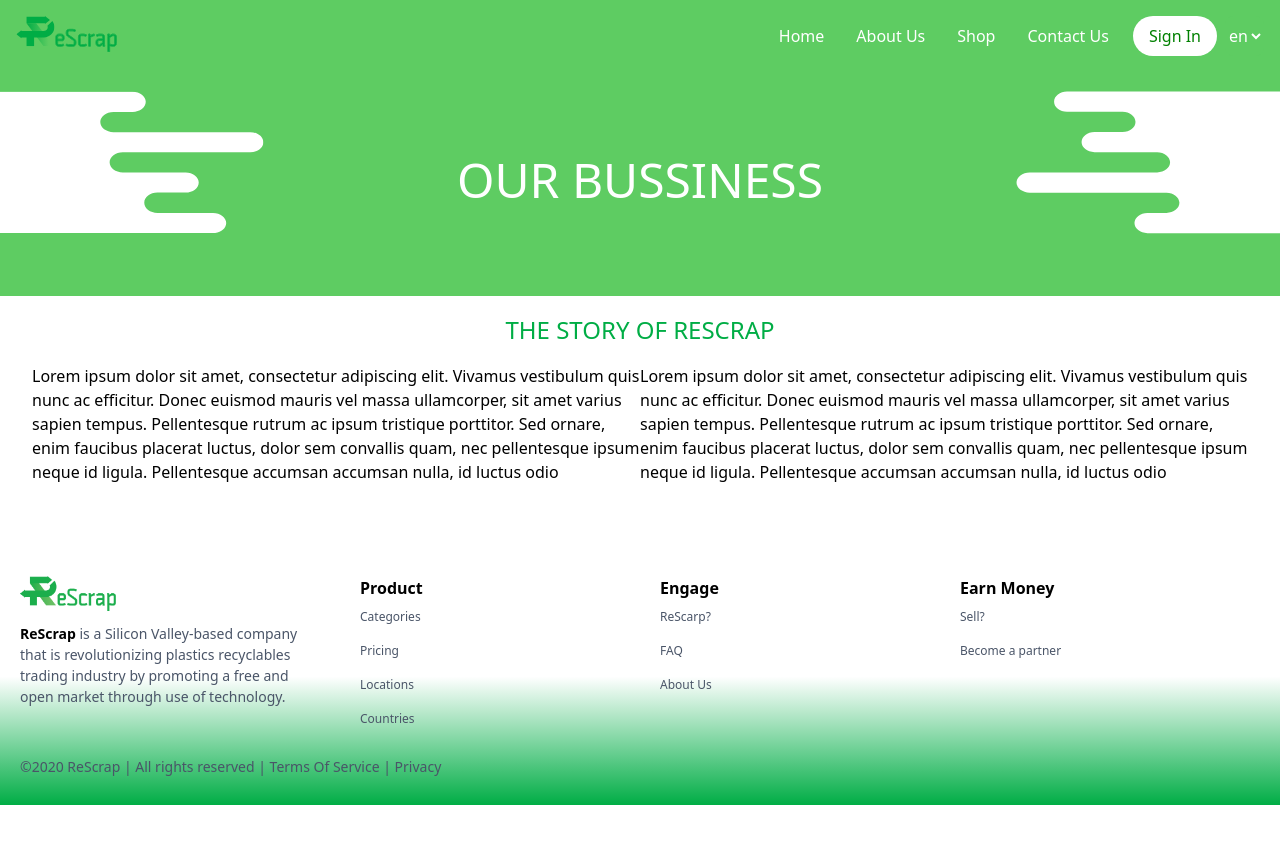
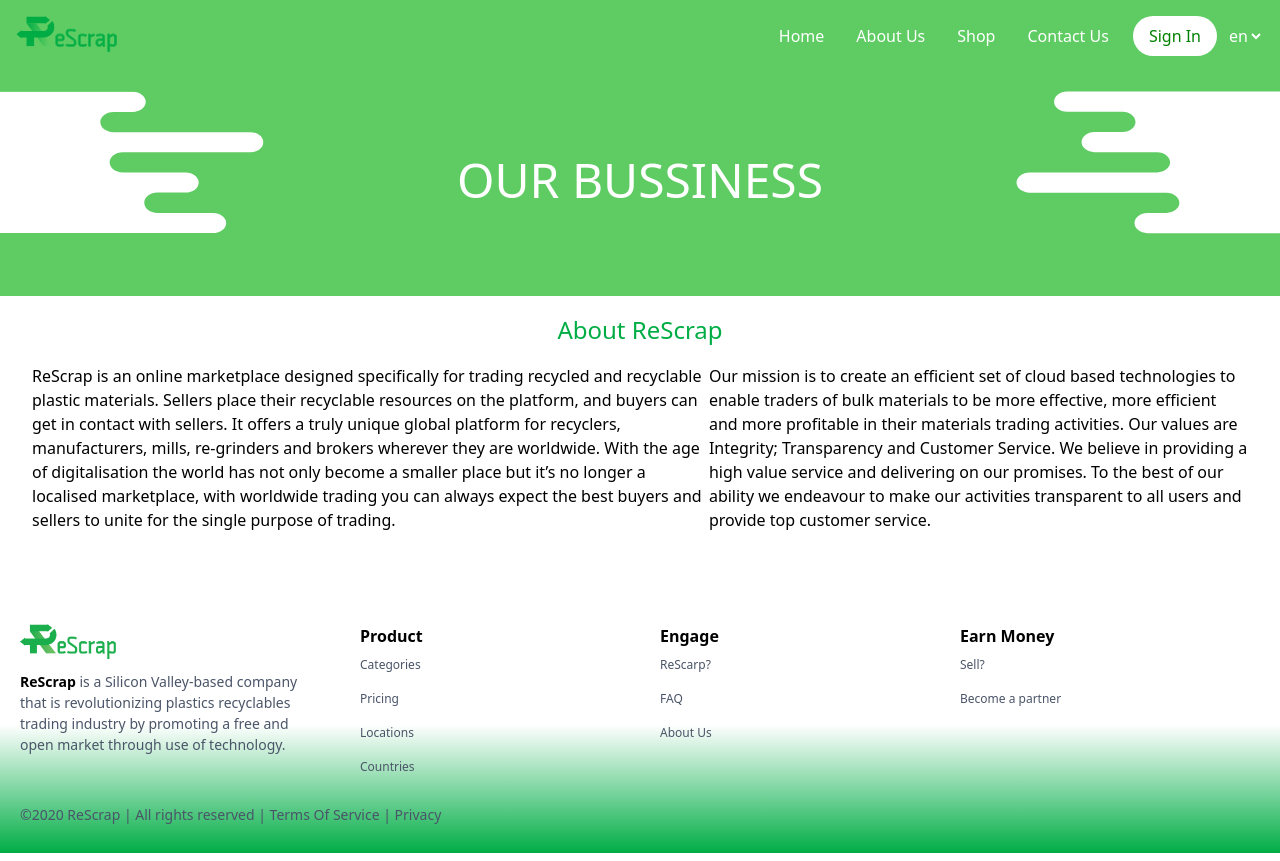
Before and after one commit to ReCoded-Org/capstone-project-rescrap, a React (Create React App) app: page /about-us in a window 1280 px wide. Before the commit the page ends 813 px from the top, so only its background shows below. Built offline with nearby package versions, Linux system fonts and the light colour scheme.

Commit message:
Doc: Write a proper content for the website

```diff
--- a/src/components/Intro/Intro.jsx
+++ b/src/components/Intro/Intro.jsx
@@ -10,7 +10,7 @@
     return ( <div className="intro h-screen">
       <div>{nav}</div>
     <div className="intro-content p-12 py-24">
-        <Title classes=" text-green-200 my-4" text="Recycling Marketplace"/>
+        <Title classes=" text-green-200 my-4" text="Scrap Recycling Marketplace"/>
         <Description classes=" text-lg my-4" text="Connect and trade directly with suppliers & buyers of recyclable plastics" />
         <Button btnClasses=" bg-green-200 text-white my-4 " btnClickHandler='' btnText="Sign up" />
     </div> </div>);
--- a/src/containers/About-us/About-us-info.jsx
+++ b/src/containers/About-us/About-us-info.jsx
@@ -5,18 +5,14 @@
 const AboutUsInfo = () => {
     return <div>
         <SubTitle
-        text='THE STORY OF RESCRAP'
+        text='About ReScrap'
         classes='text-5xl text-center text-green-100 m-4 ' />
         <div className='text-base flex mx-8 mb-16'>
-            <p>Lorem ipsum dolor sit amet, consectetur adipiscing elit. Vivamus vestibulum quis nunc ac efficitur.
-                 Donec euismod mauris vel massa ullamcorper, sit amet varius sapien tempus. Pellentesque rutrum ac
-                  ipsum tristique porttitor. Sed ornare, enim faucibus placerat luctus, dolor sem convallis quam,
-                   nec pellentesque ipsum neque id ligula. Pellentesque accumsan accumsan nulla, id luctus odio
+            <p>ReScrap is an online marketplace designed specifically for trading recycled and recyclable plastic materials. Sellers place their recyclable resources on the platform, and buyers can get in contact with sellers. It offers a truly unique global platform for recyclers, manufacturers, mills, re-grinders and brokers wherever they are worldwide. With the age of digitalisation the world has not only become a smaller place but it’s no longer a localised marketplace, with worldwide trading you can always expect the best buyers and sellers to unite for the single purpose of trading.
                    </p>
-                    <p>Lorem ipsum dolor sit amet, consectetur adipiscing elit. Vivamus vestibulum quis nunc ac efficitur.
-                 Donec euismod mauris vel massa ullamcorper, sit amet varius sapien tempus. Pellentesque rutrum ac
-                  ipsum tristique porttitor. Sed ornare, enim faucibus placerat luctus, dolor sem convallis quam,
-                   nec pellentesque ipsum neque id ligula. Pellentesque accumsan accumsan nulla, id luctus odio
+                    <p>Our mission is to create an efficient set of cloud based technologies to enable traders of bulk materials to be more effective, more efficient and more profitable in their materials trading activities.
+Our values are Integrity; Transparency and Customer Service. We believe in providing a high value service and delivering on our promises. To the best of our ability we endeavour to make our activities transparent to all users and provide top customer service.
+
                    </p>
             </div>
     </div> ;
--- a/src/containers/Contact-us/Contact-us-Text.jsx
+++ b/src/containers/Contact-us/Contact-us-Text.jsx
@@ -5,9 +5,8 @@
      <div className='text-white w-3/4  '>
                <h1 className='text-4xl'>How Can We Help?</h1>
                <p className='text-xl'>Please select a topic below related to your inquiry. If you
-don't find what you need, fill out our contact form.Email us with any
-questions or inquiries or call 518-387-9327. We would be happy to answer
-your questions and set up a meeting with you.</p>
+don't find what you need, fill out our contact form.
+Email us with any questions or inquiries. We would be happy to answer your questions.</p>
      </div></div>
    };
 
```
